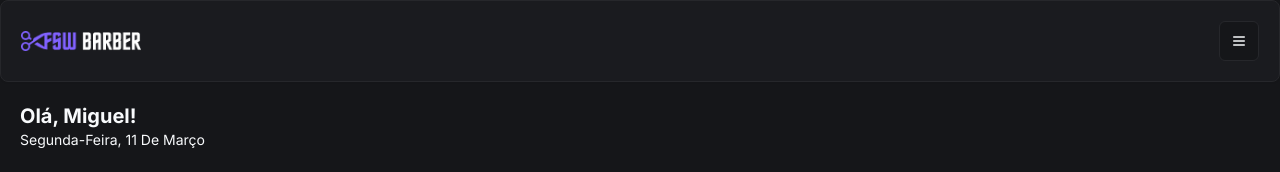
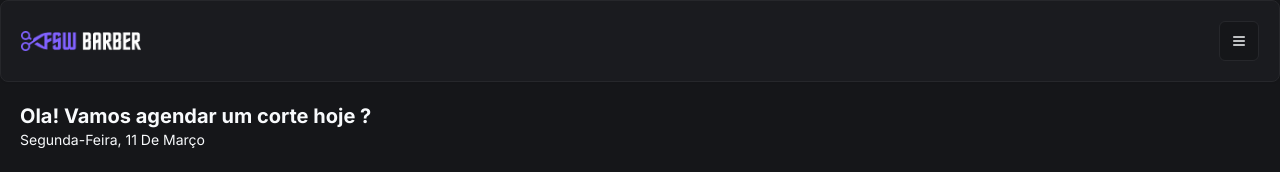
Before and after one commit to agenciafortrix/Barbershops, a Next.js app: page / in a window 1280 px wide. Shown: the top 172 px of the page. Built offline with nearby package versions, Linux system fonts and the light colour scheme; no server answers; the database is empty.

Commit message:
feat: add user name to home page

```diff
--- a/app/(home)/page.tsx
+++ b/app/(home)/page.tsx
@@ -36,7 +36,7 @@ export default async function Home() {
       <Header />
 
       <div className="px-5 pt-5">
-        <h2 className="text-xl font-bold">Olá, Miguel!</h2>
+        <h2 className="text-xl font-bold">{session?.user ?`Ola, ${session.user.name?.split(" ")[0]}!` : "Ola! Vamos agendar um corte hoje ?"}</h2>
         <p className="capitalize text-sm">
           {format(new Date(), "EEEE',' dd 'de' MMMM", {
             locale: ptBR,
```
